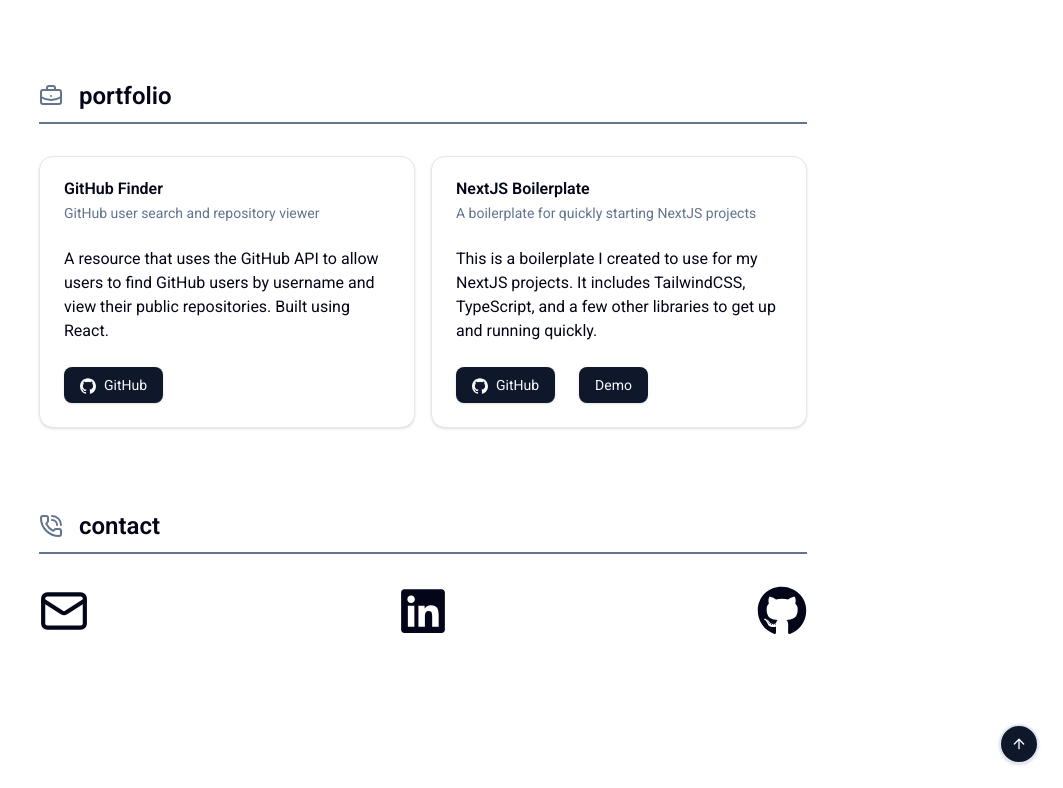
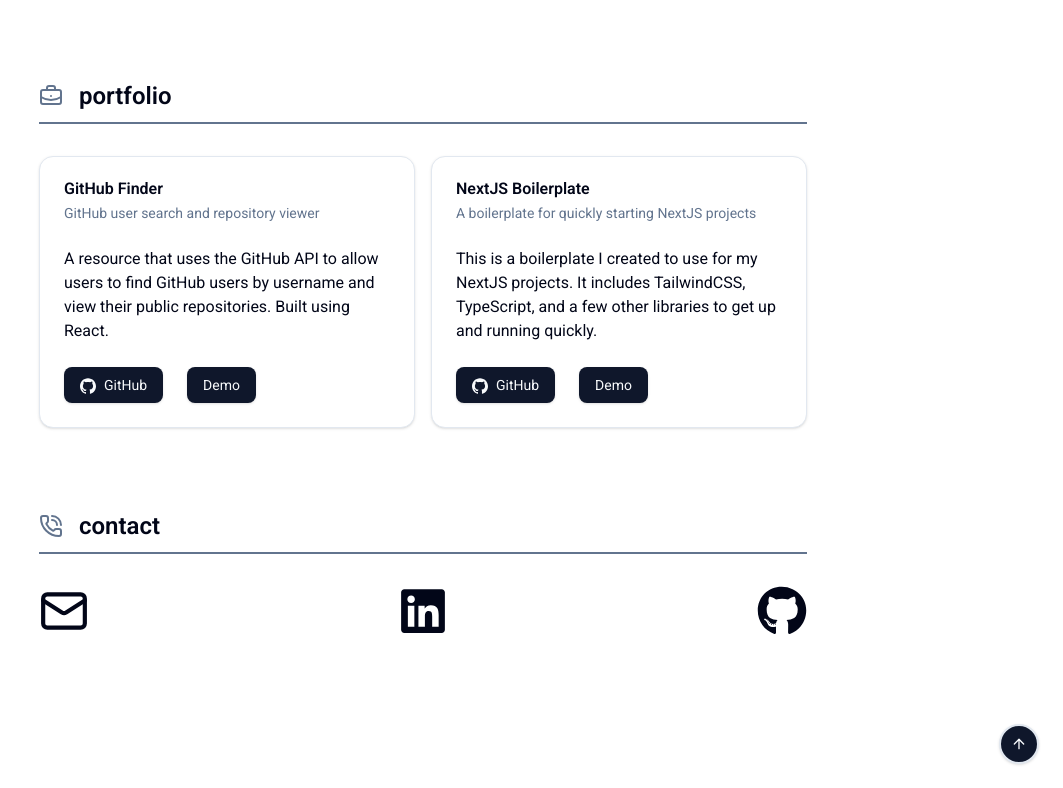
Before and after one commit to bill742/bill742.github.io, a Next.js app: page / in a window 1280 px wide. Shown: the part 1106-1894 px from the top of the page, without its empty margins (217-1280 px from the left). Built offline with nearby package versions, Linux system fonts and the light colour scheme; no server answers.

Commit message:
Add demo link for Github viewer.

```diff
--- a/src/components/homeSections/portfolio.tsx
+++ b/src/components/homeSections/portfolio.tsx
@@ -6,6 +6,7 @@ const portfolioData = [
   {
     content:
       "A resource that uses the GitHub API to allow users to find GitHub users by username and view their public repositories. Built using React.",
+    demoLink: "https://github-finder-kohl-chi.vercel.app/",
     description: "GitHub user search and repository viewer",
     githubLink: "https://github.com/bill742/github-finder",
     title: "GitHub Finder",
```
